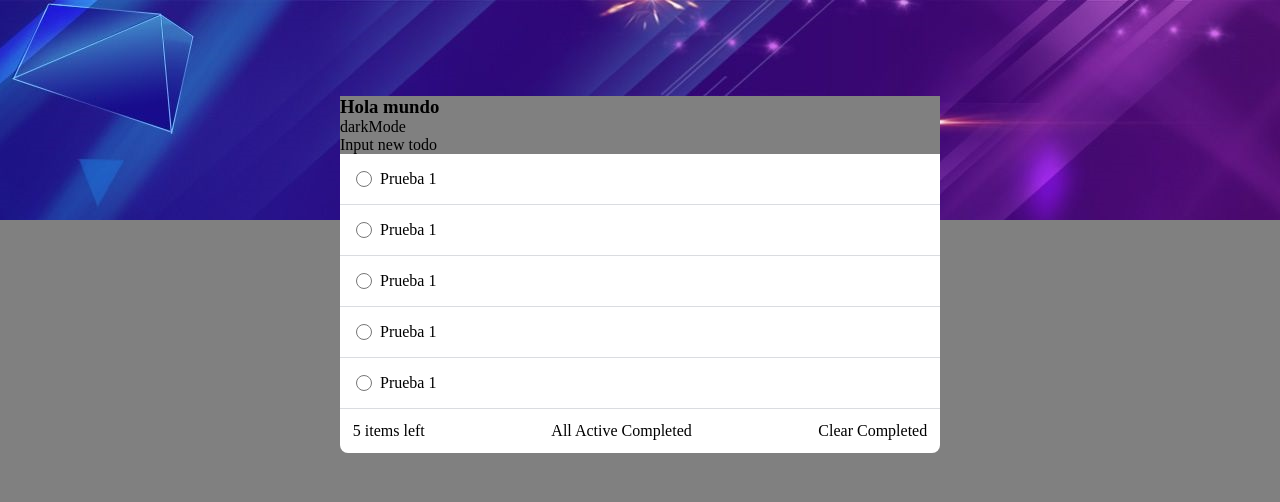
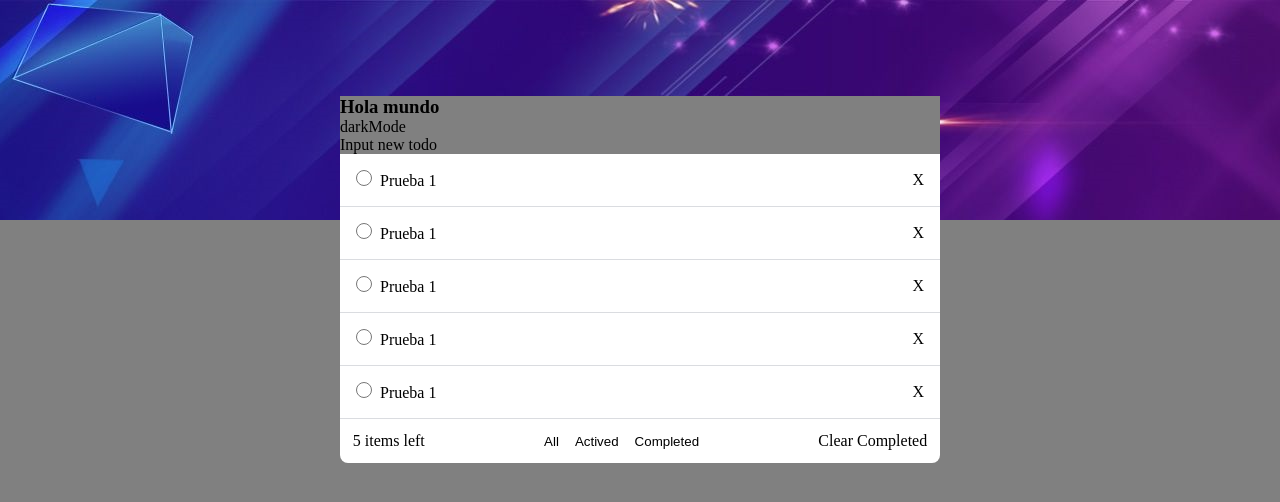
Before and after one commit to assembler-institute/reactjs-wish-list, a React (Create React App) app: page / in a window 1280 px wide. Shown: the top 502 px of the page. Built offline with nearby package versions, Linux system fonts and the light colour scheme.

Commit message:
construc list

```diff
--- a/src/components/todo/todo.js
+++ b/src/components/todo/todo.js
@@ -5,8 +5,11 @@ import "./todo.scss";
 function Todo() {
   return (
     <li>
-      <input type="radio" />
-      Prueba 1
+      <div>
+        <input type="radio" />
+        Prueba 1
+      </div>
+      <span>X</span>
     </li>
   );
 }
--- a/src/components/todo/todo.scss
+++ b/src/components/todo/todo.scss
@@ -6,10 +6,13 @@ li {
   display: flex;
   flex-direction: row;
   align-items: center;
+  justify-content: space-between;
+  cursor: pointer;
 }
 input[type="radio"] {
   height: 16px;
   width: 16px;
   background-color: #eee;
   margin-right: 0.5rem;
+  cursor: pointer;
 }
--- a/src/components/todolist/todolist.js
+++ b/src/components/todolist/todolist.js
@@ -1,5 +1,7 @@
 import React from "react";
+// import { NavLink } from "react-router-dom";
 import Todo from "../todo/todo";
+
 import "./todolist.scss";
 
 function Todolist() {
@@ -14,8 +16,12 @@ function Todolist() {
       </ul>
       <footer>
         <div>5 items left</div>
-        <div>All Active Completed</div>
-        <div>Clear Completed</div>
+        <div>
+          <button type="button">All</button>
+          <button type="button">Actived</button>
+          <button type="button">Completed</button>
+        </div>
+        <div className="">Clear Completed</div>
       </footer>
     </section>
   );
--- a/src/components/todolist/todolist.scss
+++ b/src/components/todolist/todolist.scss
@@ -11,3 +11,10 @@ footer {
   padding: 0.8rem;
   border-radius: 0px 0px 8px 8px;
 }
+
+button {
+  border: none;
+  background-color: transparent;
+  margin: 0 0.5rem;
+  cursor: pointer;
+}
```
